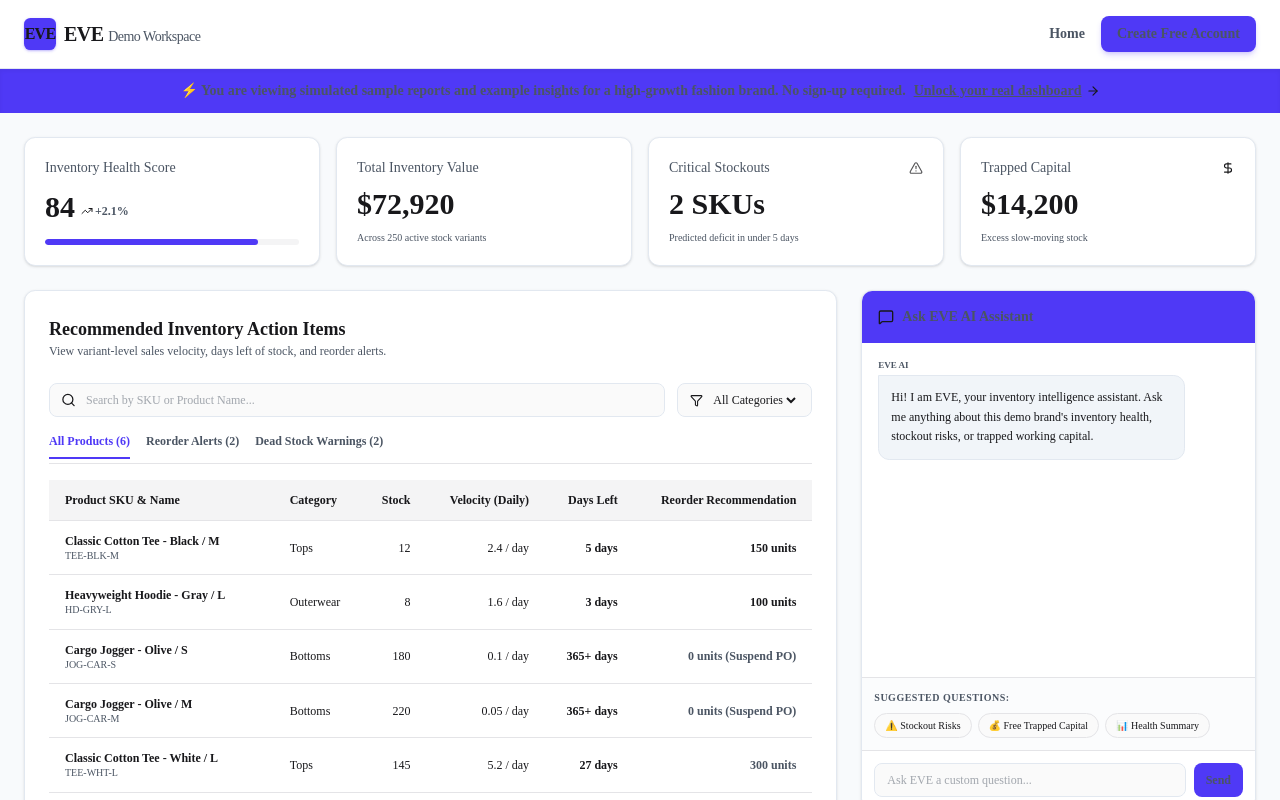
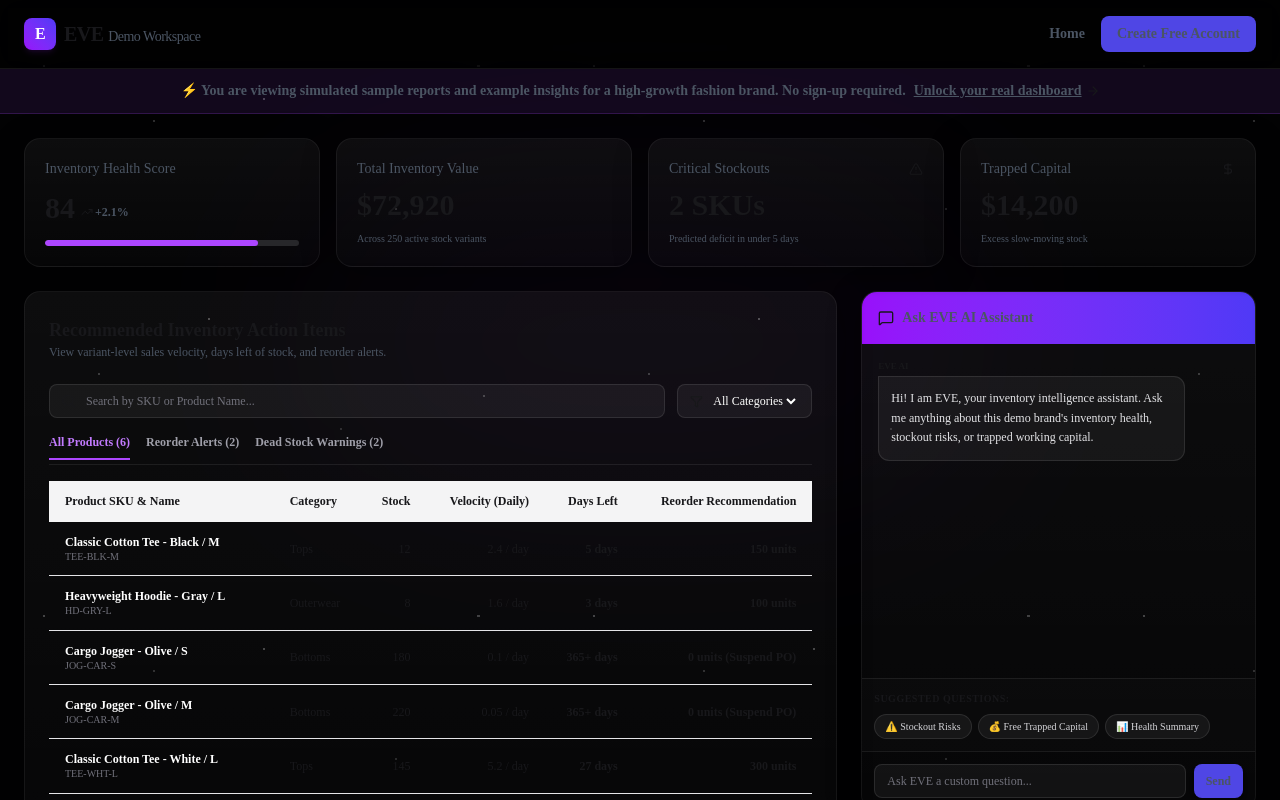
Before and after one commit to devottamkumar1310-cpu/Aethercorp-EVE, a Next.js app in the folder frontend/: page /demo in a window 1280 px wide. Shown: the top 800 px of the page. Built offline with nearby package versions, Linux system fonts and the light colour scheme.

Commit message:
style: unify pricing, demo, login, and signup pages with premium dark cinematic theme

```diff
--- a/frontend/src/app/demo/page.tsx
+++ b/frontend/src/app/demo/page.tsx
@@ -153,25 +153,30 @@ export default function DemoPage() {
   }, [search, categoryFilter, activeTab]);
 
   return (
-    <div className="min-h-screen bg-slate-50 dark:bg-zinc-950 flex flex-col font-sans transition-colors duration-200">
+    <div className="min-h-screen bg-[#020203] text-white flex flex-col font-sans relative overflow-hidden">
+      {/* Background Star field & Glows */}
+      <div className="absolute inset-0 z-0 pointer-events-none">
+        <div className="hero-stars" />
+        <div className="absolute top-[20%] left-1/2 -translate-x-1/2 w-[700px] h-[300px] bg-purple-500/10 rounded-full filter blur-[120px] opacity-40" />
+      </div>
+
       {/* Navbar */}
-      <header className="w-full bg-card border-b border-slate-200 dark:border-zinc-800 px-4 sm:px-6 py-4 flex items-center justify-between sticky top-0 z-50 backdrop-blur-md bg-opacity-80">
+      <header className="w-full bg-black/40 backdrop-blur-md border-b border-white/[0.08] px-4 sm:px-6 py-4 flex items-center justify-between sticky top-0 z-50 relative z-10">
         <div className="flex items-center gap-2">
-          <Link href="/" className="h-8 w-8 bg-indigo-600 rounded-md flex items-center justify-center text-white font-bold tracking-tighter shadow-sm shadow-indigo-600/30">
-            EVE
+          <Link href="/" className="h-8 w-8 bg-gradient-to-tr from-purple-600 to-indigo-600 rounded-lg flex items-center justify-center text-white font-black tracking-tighter shadow-md shadow-purple-900/20">
+            E
           </Link>
-          <h1 className="text-lg sm:text-xl font-semibold text-foreground tracking-tight">
-            EVE <span className="text-xs sm:text-sm font-normal text-muted-foreground">Demo Workspace</span>
+          <h1 className="text-lg sm:text-xl font-semibold text-white tracking-tight">
+            EVE <span className="text-xs sm:text-sm font-normal text-zinc-400">Demo Workspace</span>
           </h1>
         </div>
         <div className="flex items-center gap-4">
-          <Link href="/" className="text-sm font-semibold text-slate-700 dark:text-zinc-300 hover:text-indigo-600 dark:hover:text-indigo-400 transition-colors">
+          <Link href="/" className="text-sm font-semibold text-zinc-300 hover:text-white transition-colors">
             Home
           </Link>
           <Link
             href="/signup"
-            className="text-xs sm:text-sm font-semibold bg-indigo-600 px-3 sm:px-4 py-2 rounded-lg hover:bg-indigo-700 transition-all shadow-md shadow-indigo-600/20 hover:-translate-y-0.5"
-            style={{ color: '#ffffff' }}
+            className="text-xs sm:text-sm font-semibold bg-[#4F46E5] hover:bg-[#4F46E5]/90 px-3 sm:px-4 py-2 rounded-lg transition-all text-white shadow-md hover:-translate-y-0.5"
           >
             Create Free Account
           </Link>
@@ -179,56 +184,56 @@ export default function DemoPage() {
       </header>
 
       {/* Demo Warning Banner */}
-      <div className="w-full bg-indigo-600 text-white px-4 py-3 text-center text-xs sm:text-sm font-semibold shadow-inner flex flex-col sm:flex-row items-center justify-center gap-2">
+      <div className="w-full bg-purple-500/10 border-b border-purple-500/20 text-purple-200 px-4 py-3 text-center text-xs sm:text-sm font-semibold relative z-10 flex flex-col sm:flex-row items-center justify-center gap-2">
         <span>⚡ You are viewing simulated sample reports and example insights for a high-growth fashion brand. No sign-up required.</span>
-        <Link href="/signup" className="underline hover:text-indigo-200 flex items-center gap-1">
+        <Link href="/signup" className="underline hover:text-purple-300 flex items-center gap-1">
           Unlock your real dashboard <ArrowRight size={14} />
         </Link>
       </div>
 
       {/* Workspace Area */}
-      <main className="flex-1 max-w-7xl mx-auto w-full p-4 sm:p-6 space-y-6">
+      <main className="flex-1 max-w-7xl mx-auto w-full p-4 sm:p-6 space-y-6 relative z-10">
         {/* KPI Cards */}
         <div className="grid grid-cols-2 md:grid-cols-4 gap-4">
-          <div className="bg-card p-4 sm:p-5 rounded-xl border border-slate-200 dark:border-zinc-800 shadow-sm flex flex-col justify-between">
-            <span className="text-xs sm:text-sm font-medium text-muted-foreground">Inventory Health Score</span>
+          <div className="insight-card p-4 sm:p-5 flex flex-col justify-between">
+            <span className="text-xs sm:text-sm font-medium text-zinc-400">Inventory Health Score</span>
             <div className="flex items-baseline gap-1.5 mt-2">
-              <span className="text-2xl sm:text-3xl font-bold text-foreground">84</span>
-              <span className="text-xs font-semibold text-emerald-600 dark:text-emerald-500 flex items-center"><TrendingUp size={12} className="mr-0.5" /> +2.1%</span>
+              <span className="text-2xl sm:text-3xl font-bold text-white">84</span>
+              <span className="text-xs font-semibold text-emerald-400 flex items-center"><TrendingUp size={12} className="mr-0.5" /> +2.1%</span>
             </div>
-            <div className="h-1.5 w-full bg-secondary rounded-full overflow-hidden mt-3">
-              <div className="h-full bg-indigo-600 rounded-full" style={{ width: '84%' }} />
+            <div className="h-1.5 w-full bg-zinc-800 rounded-full overflow-hidden mt-3">
+              <div className="h-full bg-purple-500 rounded-full" style={{ width: '84%' }} />
             </div>
           </div>
 
-          <div className="bg-card p-4 sm:p-5 rounded-xl border border-slate-200 dark:border-zinc-800 shadow-sm flex flex-col justify-between">
-            <span className="text-xs sm:text-sm font-medium text-muted-foreground">Total Inventory Value</span>
+          <div className="insight-card p-4 sm:p-5 flex flex-col justify-between">
+            <span className="text-xs sm:text-sm font-medium text-zinc-400">Total Inventory Value</span>
             <div className="flex items-baseline gap-1 mt-2">
-              <span className="text-2xl sm:text-3xl font-bold text-foreground">$72,920</span>
+              <span className="text-2xl sm:text-3xl font-bold text-white">$72,920</span>
             </div>
-            <span className="text-[10px] text-muted-foreground mt-2">Across 250 active stock variants</span>
+            <span className="text-[10px] text-zinc-500 mt-2">Across 250 active stock variants</span>
           </div>
 
-          <div className="bg-card p-4 sm:p-5 rounded-xl border border-slate-200 dark:border-zinc-800 shadow-sm flex flex-col justify-between">
-            <span className="text-xs sm:text-sm font-medium text-muted-foreground flex justify-between items-center">
+          <div className="insight-card p-4 sm:p-5 flex flex-col justify-between">
+            <span className="text-xs sm:text-sm font-medium text-zinc-400 flex justify-between items-center">
               Critical Stockouts
-              <AlertTriangle size={14} className="text-amber-500 animate-pulse" />
+              <AlertTriangle size={14} className="text-amber-400 animate-pulse" />
             </span>
             <div className="flex items-baseline gap-1 mt-2">
-              <span className="text-2xl sm:text-3xl font-bold text-amber-600">2 SKUs</span>
+              <span className="text-2xl sm:text-3xl font-bold text-amber-400">2 SKUs</span>
             </div>
-            <span className="text-[10px] text-muted-foreground mt-2">Predicted deficit in under 5 days</span>
+            <span className="text-[10px] text-zinc-500 mt-2">Predicted deficit in under 5 days</span>
           </div>
 
-          <div className="bg-card p-4 sm:p-5 rounded-xl border border-slate-200 dark:border-zinc-800 shadow-sm flex flex-col justify-between">
-            <span className="text-xs sm:text-sm font-medium text-muted-foreground flex justify-between items-center">
+          <div className="insight-card p-4 sm:p-5 flex flex-col justify-between">
+            <span className="text-xs sm:text-sm font-medium text-zinc-400 flex justify-between items-center">
               Trapped Capital
-              <DollarSign size={14} className="text-red-500" />
+              <DollarSign size={14} className="text-rose-450 text-rose-400" />
             </span>
             <div className="flex items-baseline gap-1 mt-2">
-              <span className="text-2xl sm:text-3xl font-bold text-red-500">$14,200</span>
+              <span className="text-2xl sm:text-3xl font-bold text-rose-400">$14,200</span>
             </div>
-            <span className="text-[10px] text-muted-foreground mt-2">Excess slow-moving stock</span>
+            <span className="text-[10px] text-zinc-500 mt-2">Excess slow-moving stock</span>
           </div>
         </div>
 
@@ -236,70 +241,70 @@ export default function DemoPage() {
         <div className="grid grid-cols-1 lg:grid-cols-3 gap-6">
           {/* Left Column: Product Table & Filters */}
           <div className="lg:col-span-2 space-y-4">
-            <div className="bg-card rounded-xl border border-slate-200 dark:border-zinc-800 shadow-sm overflow-hidden p-4 sm:p-6 space-y-4">
+            <div className="insight-card p-4 sm:p-6 space-y-4">
               <div className="flex flex-col sm:flex-row sm:items-center sm:justify-between gap-3 pb-2">
                 <div>
-                  <h2 className="text-lg font-bold text-foreground">Recommended Inventory Action Items</h2>
-                  <p className="text-xs text-muted-foreground">View variant-level sales velocity, days left of stock, and reorder alerts.</p>
+                  <h2 className="text-lg font-bold text-white">Recommended Inventory Action Items</h2>
+                  <p className="text-xs text-zinc-400">View variant-level sales velocity, days left of stock, and reorder alerts.</p>
                 </div>
               </div>
 
               {/* Filters */}
               <div className="flex flex-col sm:flex-row gap-3">
                 <div className="relative flex-1">
-                  <Search size={15} className="absolute left-3 top-1/2 -translate-y-1/2 text-muted-foreground" />
+                  <Search size={15} className="absolute left-3 top-1/2 -translate-y-1/2 text-zinc-500" />
                   <input
                     type="text"
                     placeholder="Search by SKU or Product Name..."
                     value={search}
                     onChange={(e) => setSearch(e.target.value)}
-                    className="w-full pl-9 pr-4 py-2 bg-background border border-slate-200 dark:border-zinc-800 rounded-lg text-xs text-foreground focus:outline-none focus:ring-1 focus:ring-indigo-500"
+                    className="w-full pl-9 pr-4 py-2 bg-white/5 border border-white/10 rounded-lg text-xs text-white placeholder-zinc-500 focus:outline-none focus:ring-1 focus:ring-purple-500/50"
                   />
                 </div>
                 <div className="flex gap-2">
-                  <div className="flex items-center gap-1.5 border border-slate-200 dark:border-zinc-800 rounded-lg px-3 py-2 bg-background text-xs">
-                    <Filter size={13} className="text-muted-foreground" />
+                  <div className="flex items-center gap-1.5 border border-white/10 rounded-lg px-3 py-2 bg-white/5 text-xs">
+                    <Filter size={13} className="text-zinc-450 text-zinc-400" />
                     <select
                       value={categoryFilter}
                       onChange={(e) => setCategoryFilter(e.target.value)}
-                      className="bg-transparent focus:outline-none text-foreground cursor-pointer"
+                      className="bg-transparent focus:outline-none text-white cursor-pointer select-dark-arrow"
                     >
-                      <option value="All">All Categories</option>
-                      <option value="Tops">Tops</option>
-                      <option value="Bottoms">Bottoms</option>
-                      <option value="Outerwear">Outerwear</option>
+                      <option value="All" className="bg-[#020203] text-white">All Categories</option>
+                      <option value="Tops" className="bg-[#020203] text-white">Tops</option>
+                      <option value="Bottoms" className="bg-[#020203] text-white">Bottoms</option>
+                      <option value="Outerwear" className="bg-[#020203] text-white">Outerwear</option>
                     </select>
                   </div>
                 </div>
               </div>
 
               {/* Tabs */}
-              <div className="flex border-b border-border text-xs gap-4 font-semibold pb-1">
+              <div className="flex border-b border-white/[0.08] text-xs gap-4 font-semibold pb-1">
                 <button
                   onClick={() => setActiveTab("all")}
-                  className={`pb-2 border-b-2 transition-all ${activeTab === "all" ? "border-indigo-600 text-indigo-600 dark:text-indigo-400" : "border-transparent text-muted-foreground hover:text-foreground"}`}
+                  className={`pb-2 border-b-2 transition-all ${activeTab === "all" ? "border-purple-500 text-purple-400" : "border-transparent text-zinc-450 text-zinc-400 hover:text-white"}`}
                 >
                   All Products ({mockProducts.length})
                 </button>
                 <button
                   onClick={() => setActiveTab("low_stock")}
-                  className={`pb-2 border-b-2 transition-all ${activeTab === "low_stock" ? "border-amber-500 text-amber-500" : "border-transparent text-muted-foreground hover:text-foreground"}`}
+                  className={`pb-2 border-b-2 transition-all ${activeTab === "low_stock" ? "border-amber-500 text-amber-500" : "border-transparent text-zinc-450 text-zinc-400 hover:text-white"}`}
                 >
                   Reorder Alerts (2)
                 </button>
                 <button
                   onClick={() => setActiveTab("dead_stock")}
-                  className={`pb-2 border-b-2 transition-all ${activeTab === "dead_stock" ? "border-red-500 text-red-500" : "border-transparent text-muted-foreground hover:text-foreground"}`}
+                  className={`pb-2 border-b-2 transition-all ${activeTab === "dead_stock" ? "border-rose-500 text-rose-500" : "border-transparent text-zinc-450 text-zinc-400 hover:text-white"}`}
                 >
                   Dead Stock Warnings (2)
                 </button>
               </div>
 
               {/* Table */}
-              <div className="overflow-x-auto">
+              <div className="overflow-x-auto custom-scrollbar">
                 <table className="w-full text-left text-xs min-w-[600px]">
                   <thead>
-                    <tr className="border-b border-border text-muted-foreground font-medium bg-card/10">
+                    <tr className="border-b border-white/[0.08] text-zinc-400 font-medium bg-white/[0.01]">
                       <th className="px-4 py-3">Product SKU & Name</th>
                       <th className="px-4 py-3">Category</th>
                       <th className="px-4 py-3 text-right">Stock</th>
@@ -308,30 +313,30 @@ export default function DemoPage() {
                       <th className="px-4 py-3 text-right">Reorder Recommendation</th>
                     </tr>
                   </thead>
-                  <tbody className="divide-y divide-border text-foreground/90 font-mono">
+                  <tbody className="divide-y divide-white/[0.08] text-zinc-200 font-mono">
                     {filteredProducts.map((p) => (
-                      <tr key={p.sku} className="hover:bg-slate-50/50 dark:hover:bg-zinc-900/30">
+                      <tr key={p.sku} className="hover:bg-white/[0.02]">
                         <td className="px-4 py-3 font-sans">
-                          <div className="font-semibold text-foreground">{p.name}</div>
-                          <div className="text-[10px] text-muted-foreground">{p.sku}</div>
+                          <div className="font-semibold text-white">{p.name}</div>
+                          <div className="text-[10px] text-zinc-500">{p.sku}</div>
                         </td>
-                        <td className="px-4 py-3 font-sans">{p.category}</td>
-                        <td className="px-4 py-3 text-right">{p.stock}</td>
-                        <td className="px-4 py-3 text-right">{p.velocity} / day</td>
+                        <td className="px-4 py-3 font-sans text-zinc-300">{p.category}</td>
+                        <td className="px-4 py-3 text-right text-zinc-300">{p.stock}</td>
+                        <td className="px-4 py-3 text-right text-zinc-300">{p.velocity} / day</td>
                         <td className={`px-4 py-3 text-right font-bold ${
-                          p.status === "low_stock" ? "text-amber-600 dark:text-amber-500" :
-                          p.status === "dead_stock" ? "text-red-500" : "text-emerald-600"
+                          p.status === "low_stock" ? "text-amber-400" :
+                          p.status === "dead_stock" ? "text-rose-400" : "text-emerald-450 text-emerald-400"
                         }`}>
                           {p.daysLeft > 365 ? "365+ days" : `${p.daysLeft} days`}
                         </td>
-                        <td className={`px-4 py-3 text-right font-bold ${p.status === "low_stock" ? "text-indigo-600 dark:text-indigo-400" : "text-muted-foreground"}`}>
+                        <td className={`px-4 py-3 text-right font-bold ${p.status === "low_stock" ? "text-purple-400" : "text-zinc-500"}`}>
                           {p.reorderSuggestion}
                         </td>
                       </tr>
                     ))}
                     {filteredProducts.length === 0 && (
                       <tr>
-                        <td colSpan={6} className="text-center py-8 text-muted-foreground">
+                        <td colSpan={6} className="text-center py-8 text-zinc-500">
                           No products found matching your search.
                         </td>
                       </tr>
@@ -344,23 +349,23 @@ export default function DemoPage() {
 
           {/* Right Column: AI Assistant Mockup */}
           <div className="space-y-4">
-            <div className="bg-card rounded-xl border border-slate-200 dark:border-zinc-800 shadow-sm overflow-hidden flex flex-col h-[520px]">
-              <div className="bg-indigo-600 text-white p-4 flex items-center gap-2">
+            <div className="insight-card flex flex-col h-[520px] overflow-hidden">
+              <div className="bg-gradient-to-r from-purple-600 to-indigo-600 text-white p-4 flex items-center gap-2 shadow-inner">
                 <MessageSquare size={16} />
                 <h3 className="text-sm font-bold">Ask EVE AI Assistant</h3>
               </div>
 
               {/* Chat Log */}
-              <div className="flex-1 p-4 overflow-y-auto space-y-3 text-xs">
+              <div className="flex-1 p-4 overflow-y-auto space-y-3 text-xs custom-scrollbar">
                 {chatLog.map((log, idx) => (
                   <div key={idx} className={`flex flex-col ${log.sender === "user" ? "items-end" : "items-start"}`}>
-                    <span className="text-[9px] text-muted-foreground mb-1 uppercase font-bold">
+                    <span className="text-[9px] text-zinc-500 mb-1 uppercase font-bold">
                       {log.sender === "user" ? "You" : "EVE AI"}
                     </span>
                     <div className={`p-3 rounded-xl max-w-[85%] whitespace-pre-line leading-relaxed ${
                       log.sender === "user"
-                        ? "bg-indigo-600 text-white rounded-tr-none"
-                        : "bg-slate-100 dark:bg-zinc-900 text-foreground rounded-tl-none border border-slate-200 dark:border-zinc-800"
+                        ? "bg-purple-600 text-white rounded-tr-none"
+                        : "bg-white/5 text-zinc-200 rounded-tl-none border border-white/10"
                     }`}>
                       {log.message}
                     </div>
@@ -369,24 +374,24 @@ export default function DemoPage() {
               </div>
 
               {/* Quick Questions */}
-              <div className="p-3 border-t border-border bg-slate-50/50 dark:bg-zinc-900/10 space-y-2">
-                <div className="text-[10px] font-bold text-muted-foreground uppercase tracking-wider">Suggested Questions:</div>
+              <div className="p-3 border-t border-white/[0.08] bg-white/[0.01] space-y-2">
+                <div className="text-[10px] font-bold text-zinc-500 uppercase tracking-wider">Suggested Questions:</div>
                 <div className="flex flex-wrap gap-1.5">
                   <button
                     onClick={() => handleQuickQuestion("What is my biggest stockout risk?")}
-                    className="text-[10px] px-2.5 py-1 bg-background hover:bg-slate-100 dark:hover:bg-zinc-900 border border-border rounded-full text-foreground transition-all text-left"
+                    className="text-[10px] px-2.5 py-1 bg-white/5 hover:bg-white/10 border border-white/10 rounded-full text-zinc-350 text-zinc-300 transition-all text-left"
                   >
                     ⚠️ Stockout Risks
                   </button>
                   <button
                     onClick={() => handleQuickQuestion("How can I free up trapped capital?")}
-                    className="text-[10px] px-2.5 py-1 bg-background hover:bg-slate-100 dark:hover:bg-zinc-900 border border-border rounded-full text-foreground transition-all text-left"
+                    className="text-[10px] px-2.5 py-1 bg-white/5 hover:bg-white/10 border border-white/10 rounded-full text-zinc-350 text-zinc-300 transition-all text-left"
                   >
                     💰 Free Trapped Capital
                   </button>
                   <button
                     onClick={() => handleQuickQuestion("Summarize my inventory health.")}
-                    className="text-[10px] px-2.5 py-1 bg-background hover:bg-slate-100 dark:hover:bg-zinc-900 border border-border rounded-full text-foreground transition-all text-left"
+                    className="text-[10px] px-2.5 py-1 bg-white/5 hover:bg-white/10 border border-white/10 rounded-full text-zinc-350 text-zinc-300 transition-all text-left"
                   >
                     📊 Health Summary
                   </button>
@@ -394,17 +399,17 @@ export default function DemoPage() {
               </div>
 
               {/* Chat Input */}
-              <form onSubmit={handleSendQuery} className="p-3 border-t border-border flex gap-2">
+              <form onSubmit={handleSendQuery} className="p-3 border-t border-white/[0.08] flex gap-2">
                 <input
                   type="text"
                   placeholder="Ask EVE a custom question..."
                   value={aiQuery}
                   onChange={(e) => setAiQuery(e.target.value)}
-                  className="flex-1 px-3 py-2 bg-background border border-slate-200 dark:border-zinc-850 rounded-lg text-xs text-foreground focus:outline-none"
+                  className="flex-1 px-3 py-2 bg-white/5 border border-white/10 rounded-lg text-xs text-white placeholder-zinc-500 focus:outline-none focus:ring-1 focus:ring-purple-500/50"
                 />
                 <button
                   type="submit"
-                  className="px-3 py-2 bg-indigo-600 hover:bg-indigo-700 text-white rounded-lg text-xs font-bold transition-all"
+                  className="px-3 py-2 bg-[#4F46E5] hover:bg-[#4F46E5]/90 text-white rounded-lg text-xs font-bold transition-all shadow-md"
                 >
                   Send
                 </button>
@@ -415,7 +420,7 @@ export default function DemoPage() {
 
         {/* Back Link */}
         <div className="text-center pt-4">
-          <Link href="/" className="inline-flex items-center gap-1 text-xs text-muted-foreground hover:text-indigo-600 transition-colors">
+          <Link href="/" className="inline-flex items-center gap-1 text-xs text-zinc-400 hover:text-white transition-colors">
             <ArrowLeft size={12} /> Back to Homepage
           </Link>
         </div>
```
Also changed, not shown: frontend/src/app/login/page.tsx (+32 -26 lines), frontend/src/app/pricing/page.tsx (+41 -36 lines), frontend/src/app/signup/page.tsx (+47 -41 lines).
